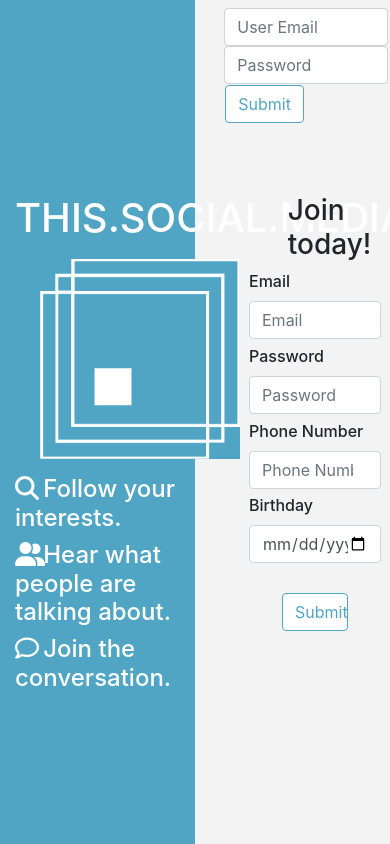
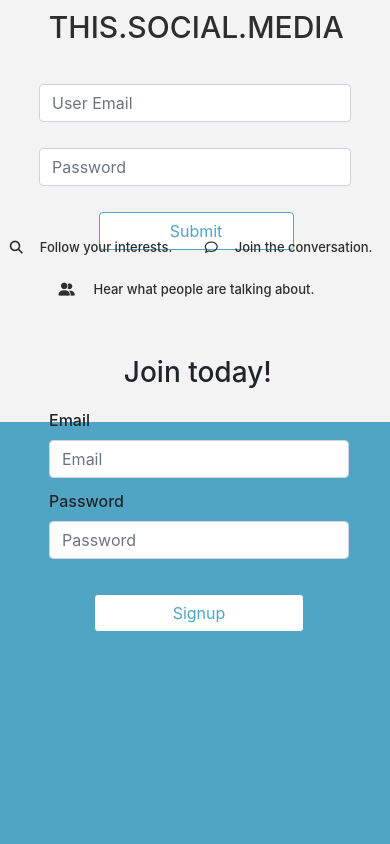
Before and after one commit to JayG92/thissocialmedia, a React (Create React App) app in the folder client/: page / in a window 390 px wide. Built offline with nearby package versions, Linux system fonts and the light colour scheme.

Commit message:
Updating Brents branch

```diff
--- a/client/public/index.html
+++ b/client/public/index.html
@@ -12,6 +12,7 @@
     <script src="https://kit.fontawesome.com/78f23082a5.js" crossorigin="anonymous"></script>
 
     <link rel="apple-touch-icon" href="logo192.png" />
+
     <script src="https://kit.fontawesome.com/78f23082a5.js"></script>
 
     <!--
--- a/client/src/App.css
+++ b/client/src/App.css
@@ -32,4 +32,5 @@
   to {
     transform: rotate(360deg);
   }
+
 }
--- a/client/src/App.js
+++ b/client/src/App.js
@@ -9,6 +9,7 @@ import Messages from "./pages/messages";
 import Profile from "./pages/profile";
 import Login from "./pages/login";
 import ProtectedRoute from "./utils/protectedRoute"
+
 
 import { UserContext } from "./context";
 
--- a/client/src/components/navbar/index.js
+++ b/client/src/components/navbar/index.js
@@ -46,19 +46,19 @@ class ThisNavbar extends React.Component {
           <Collapse isOpen={this.state.isOpen} navbar>
             <Nav navbar>
               <NavItem id="navLinks">
-                <NavLink href="/home">Home</NavLink>
+                <NavLink className="navTextHome text-center" href="/home">Home</NavLink>
               </NavItem>
               <NavItem>
-                <NavLink href="/members">Members</NavLink>
+                <NavLink className="navText" href="/members">Members</NavLink>
               </NavItem>
               <NavItem>
-                <NavLink href="/messages">Messages</NavLink>
+                <NavLink className="navText" href="/messages">Messages</NavLink>
               </NavItem>
               <NavItem>
-                <NavLink href={"/userprofile/"+this.state._id}>Profile</NavLink>
+                <NavLink className="navText" href={"/userprofile/"+this.state._id}>Profile</NavLink>
               </NavItem>
               <NavItem>
-                <NavLink href="/">Log Out</NavLink>
+                <NavLink className="navText" href="/">Log Out</NavLink>
               </NavItem>
             </Nav>
           </Collapse>
--- a/client/src/components/navbar/style.css
+++ b/client/src/components/navbar/style.css
@@ -48,3 +48,23 @@
     letter-spacing: 3px;
     margin-left: 10%;
 }
+
+
+@media all and (max-width: 550px) and (min-width: 300px) {
+    .navbar {
+        width: 100%;
+    }
+
+    .navTextHome {
+        margin-left: -180%;
+    }
+
+    .navText {
+        margin-left: -450%;
+    }
+
+
+
+
+
+}
--- a/client/src/components/profileCard/index.js
+++ b/client/src/components/profileCard/index.js
@@ -6,7 +6,7 @@ import { withContext } from "../../context/"
 import {
   Button, Modal, ModalHeader, ModalBody, ModalFooter,
   Card, CardText, CardBody,
-  CardTitle, FormGroup, Label
+  CardTitle, FormGroup, Label, Input, FormText
 } from 'reactstrap';
 import "./style.css"
 
@@ -307,6 +307,12 @@ class ProfileCard extends React.Component {
                   <h5>Upload Profile Picture</h5>
                   <textarea type="input" name="text" className="repoLink" maxLength={255} placeholder="Upload a picture!" defaultValue={this.state.profilepic} onChange={this.onChangePic}></textarea>
 
+                  <Input type="file" name="text" id="exampleFile" onChange={this.onChangePic} />
+          <FormText color="muted">
+            This is some placeholder block-level help text for the above input.
+            It's a bit lighter and easily wraps to a new line.
+          </FormText>
+
                   </ModalBody>
 
                   <ModalFooter>
--- a/client/src/components/profileCard/style.css
+++ b/client/src/components/profileCard/style.css
@@ -126,3 +126,46 @@ body {
     -webkit-box-shadow: none;
     box-shadow: none;
  }
+
+
+
+
+ @media all and (max-width: 550px) and (min-width: 300px) {
+
+    .pCard {
+        display: none;
+    }
+
+    .event-card {
+        display: none;
+    }
+
+    .footer {
+        display: none;
+    }
+
+    .postcard {
+        margin-left: -60%;
+        width: 350px;
+    }
+
+    .postBox {
+        margin-left: -60%;
+        width: 350px;
+    }
+
+    .postInteraction {
+        width: 350px;
+    }
+
+    .likes {
+        margin-left: 7.5%;
+    }
+
+    .comments {
+        display: contents;
+        margin-left: 60%;
+    }
+
+
+ }
--- a/client/src/components/signinform/index.js
+++ b/client/src/components/signinform/index.js
@@ -32,7 +32,9 @@ class SigninForm extends React.Component {
         repoLink:res.data.repoLink,
         likes:res.data.likes,
         profilepic:res.data.profilepic,
-        _id:res.data._id
+        _id:res.data._id,
+        Following:res.data.Following,
+        Followers:res.data.Followers,
       })
       this.props.history.push("/home")
     })
@@ -65,7 +67,7 @@ class SigninForm extends React.Component {
             type="password"
             placeholder="Password"
           />
-          <Button className="submit-button" onClick={this.login}>Submit</Button>
+          <Button className="submit-button signinBtn" onClick={this.login}>Submit</Button>
         </Form>
       </div>
     );
--- a/client/src/components/signupform/index.js
+++ b/client/src/components/signupform/index.js
@@ -67,17 +67,20 @@ signup = () => {
         <Row>
           {/* Logo */}
           <Col xs="6">
+            <div className="d-none d-xs-block">
+              <div className="signupBackground">Text</div>
+            </div>
             <h1 className="logoTitle">THIS.SOCIAL.MEDIA</h1>
             <img id="signuplogo" src={logo} alt="Logo" />
-            <h4 className="logoSubText">
+            <h4 className="logoSubText sub1">
               <i className="fas fa-search logoSubIcons" />
               Follow your interests.
             </h4>
-            <h4 className="logoSubText">
+            <h4 className="logoSubText sub2">
               <i className="fas fa-user-friends logoSubIcons" />
               Hear what people are talking about.
             </h4>
-            <h4 className="logoSubText">
+            <h4 className="logoSubText sub3">
               <i className="far fa-comment logoSubIcons" />
               Join the conversation.
             </h4>
@@ -111,7 +114,7 @@ signup = () => {
                 type="password"
                 placeholder="Password"
               />
-              <Label>Phone Number</Label>
+              {/* <Label>Phone Number</Label>
               <Input
                 id="signupPhone"
                 className="marginForm"
@@ -121,8 +124,8 @@ signup = () => {
                 type="number"
                 placeholder="Phone Number"
               />
-              <Label>Birthday</Label>
-              <Input
+              <Label>Birthday</Label> */}
+              {/* <Input
                 id="signupBirthday"
                 value={this.state.birthday}
 
@@ -133,10 +136,10 @@ signup = () => {
 
                 id="birthday"
                 placeholder="date placeholder"
-              />
+              /> */}
               <br>
               </br>
-              <Button className="submit-button signupBtn" onClick={this.signup}>Submit</Button>
+              <Button className="submit-button signupBtn" onClick={this.signup}>Signup</Button>
 
             </Form>
 
--- a/client/src/components/signupform/style.css
+++ b/client/src/components/signupform/style.css
@@ -108,3 +108,147 @@ body{
 .popup {
     width: 80%;
 }
+
+.signupBackground {
+}
+
+
+@media all and (max-width: 550px) and (min-width: 300px) {
+    .container {
+        height: auto;
+    }
+
+    .logoBg {
+        position: absolute;
+        top: 50%;
+        left: 0%;
+        background-color: rgb(81, 165, 196);
+        height: 50%;
+        width: 100%;
+  }
+
+  .logoTitle {
+        position: absolute;
+        top: -12.5%;
+        left: 25%;
+        color: rgb(46, 46, 46);
+        margin-bottom: 5%;
+        font-size: 30px;
+  }
+
+  .signupBackground {
+      position: absolute;
+      background-color: rgb(183, 207, 207);
+      top: 0%;
+      width: 300px;
+      height: 200px;
+  }
+
+  #signuplogo {
+      /* position: absolute;
+      top: 30%;
+      background: none;
+      height: 50px;
+      width: 50px; */
+      display: none;
+  }
+
+  #userEmail {
+      position: absolute;
+      top: 10%;
+      left: 10%;
+      width: 80%
+  }
+
+  #userPassword {
+    position: absolute;
+    top: 17.5%;
+    left: 10%;
+    width: 80%
+  }
+
+  .signinBtn {
+      position: absolute;
+      top: 25%;
+      left: 25%;
+      width: 50%;
+  }
+
+  .signupTitle {
+      position: absolute;
+      top: 50%;
+      left: -80%;
+  }
+
+  .signupform {
+      padding-top: 50%;
+      margin-top: 10%;
+      z-index: 10;
+      margin-top: 150%;
+      margin-left: -200px;
+      width: 300px;
+  }
+
+  .signupBtn {
+      margin-left: 15%;
+      width: 70%;
+  }
+
+  .marginSignup {
+  }
+
+  /* #signupEmail {
+      position: absolute;
+      left: -210px;
+      width: 90%
+  }
+
+  #signupPassword {
+      position: absolute;
+      top: 52.5%;
+      width: 90%;
+      left: -17.5%;
+  }
+
+  #signupPhone {
+    position: absolute;
+    top: 75%;
+    width: 90%;
+    left: -17.5%;
+  } */
+
+
+
+
+
+
+  .sub1 {
+    color: rgb(46, 46, 46);
+    position: absolute;
+      top: 27.5%;
+      left: 5%;
+      font-size: 13px;
+      width: 200px;
+  }
+
+  .sub2 {
+    color: rgb(46, 46, 46);
+    position: absolute;
+    top: 35%;
+    left: 30%;
+    font-size: 13px;
+    width: 300px;
+}
+
+.sub3 {
+    color: rgb(46, 46, 46);
+    position: absolute;
+    top: 27.5%;
+    left: 105%;
+    font-size: 13px;
+    width: 200px;
+}
+
+
+
+  }
```
Also changed, not shown: client/src/components/signinform/style.css (line endings or trailing spaces), 1 other file (tests, documents, lock files or other folders).
